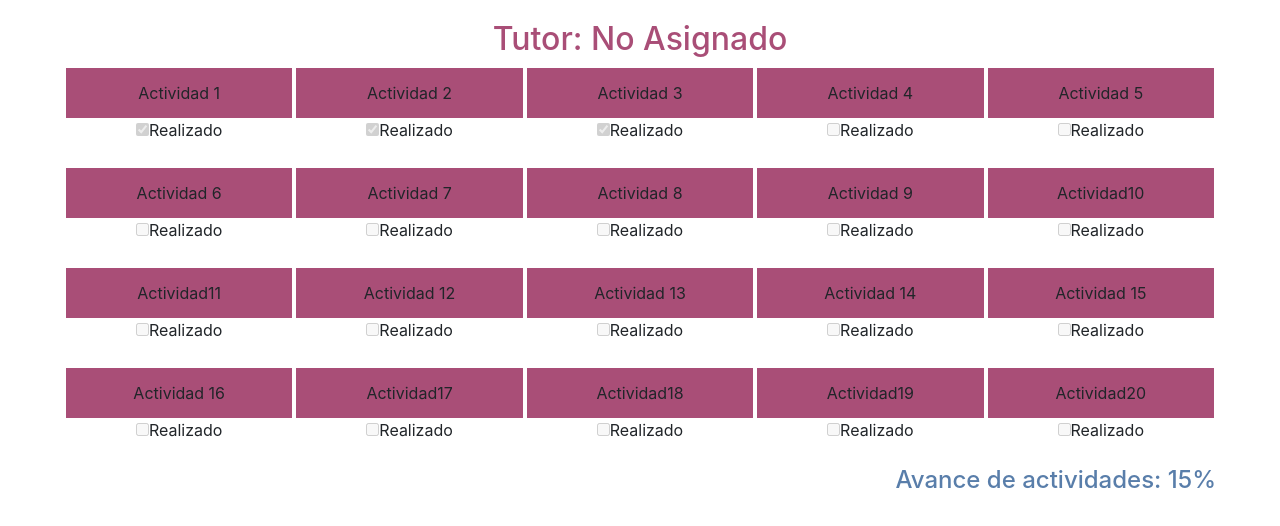
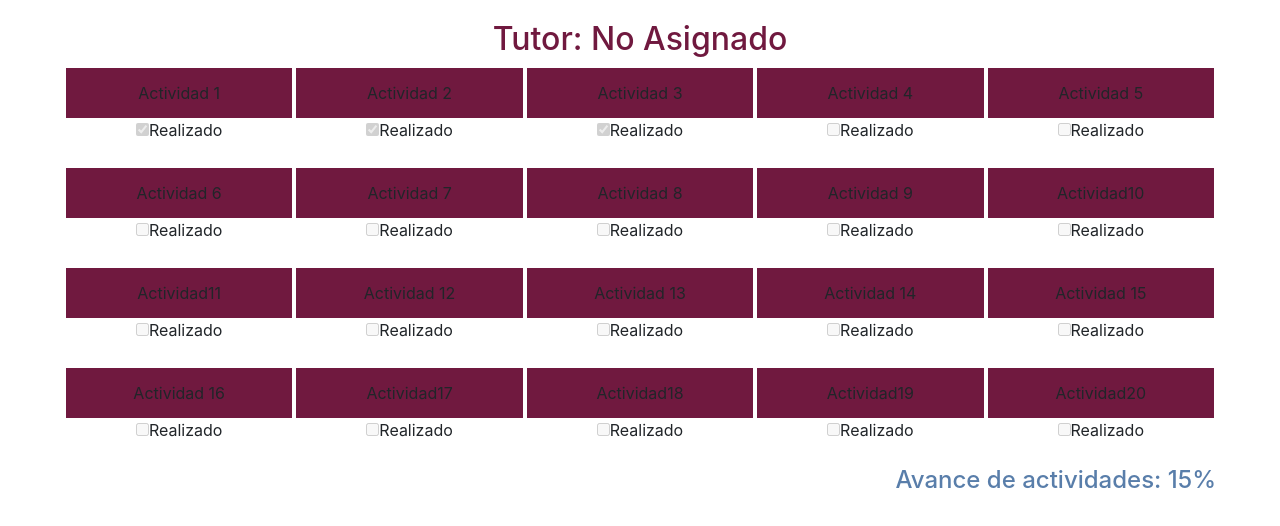
Before and after one commit to desarrollowebp/SIIT, an Angular app: page /tutorias in a window 1280 px wide. Shown: the top 526 px of the page. Built offline with nearby package versions, Linux system fonts and the light colour scheme.

Commit message:
Actualizacion del CSS

```diff
--- a/src/app/tutorias/tutorias.component.css
+++ b/src/app/tutorias/tutorias.component.css
@@ -5,6 +5,7 @@
     margin: 20px auto;
     padding: 0px;
 }
+
 .container ul {
     padding: 0px;
     margin: auto;
@@ -31,13 +32,13 @@
     width: 100%;
     height: 50px;
     line-height: 50px;
-    background-color: #A94E77;
+    background-color: #70193F;
     text-align: center;
 }
 
 .tuto{
     text-align: center;
-    color: #A94E77;
+    color: #70193F;
     font-size: 35;
 }
 
```
